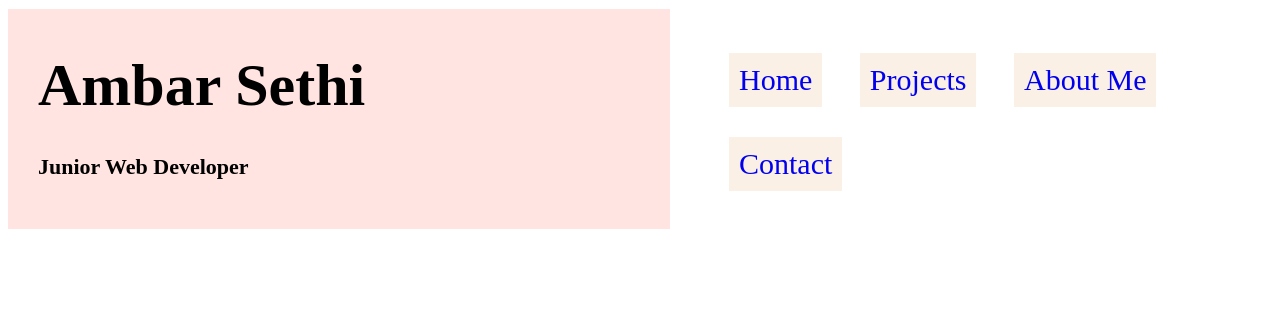
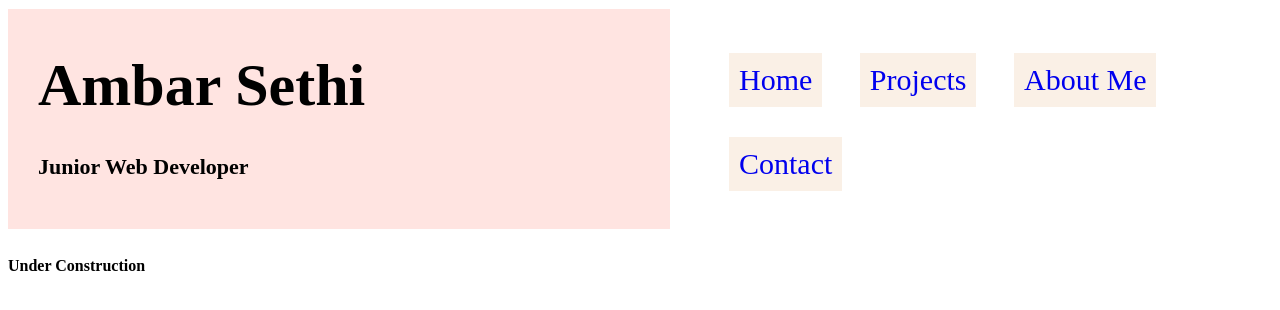
Before and after one commit to bam-sethi/portfolio, a plain HTML site: page index.html in a window 1280 px wide. Drawn offline with nearby package versions, Linux system fonts and the light colour scheme.

Commit message:
under construct tag

```diff
--- a/index.html
+++ b/index.html
@@ -21,5 +21,7 @@
       </ul>
     </nav>
   </header>
+
+  <h4>Under Construction</h4>
 </body>
 </html>
```
